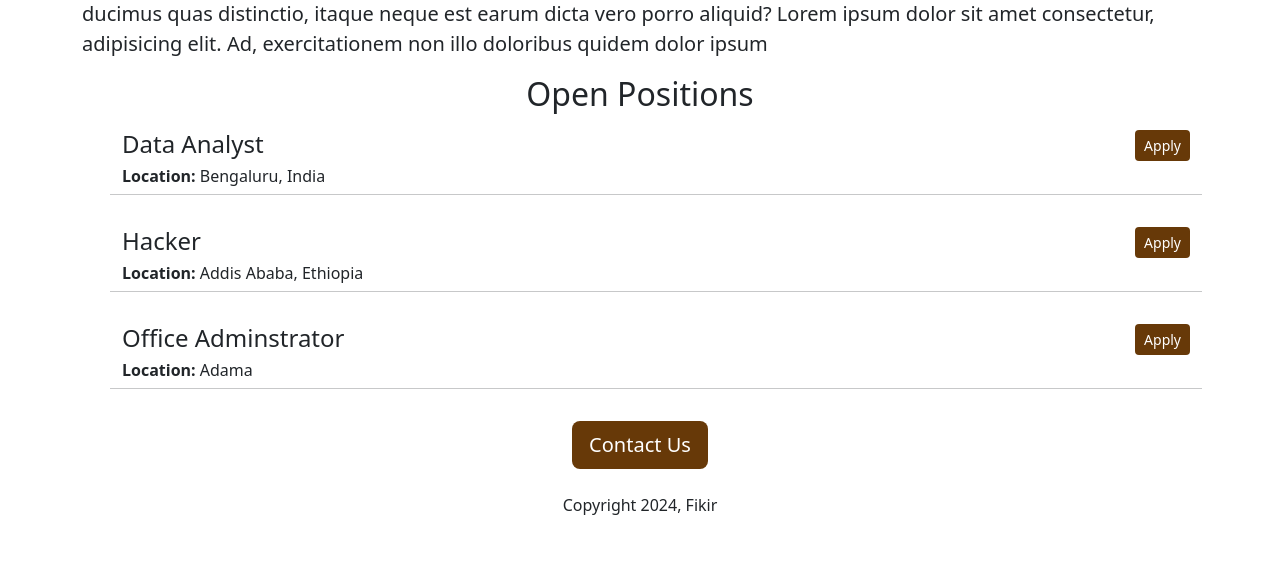
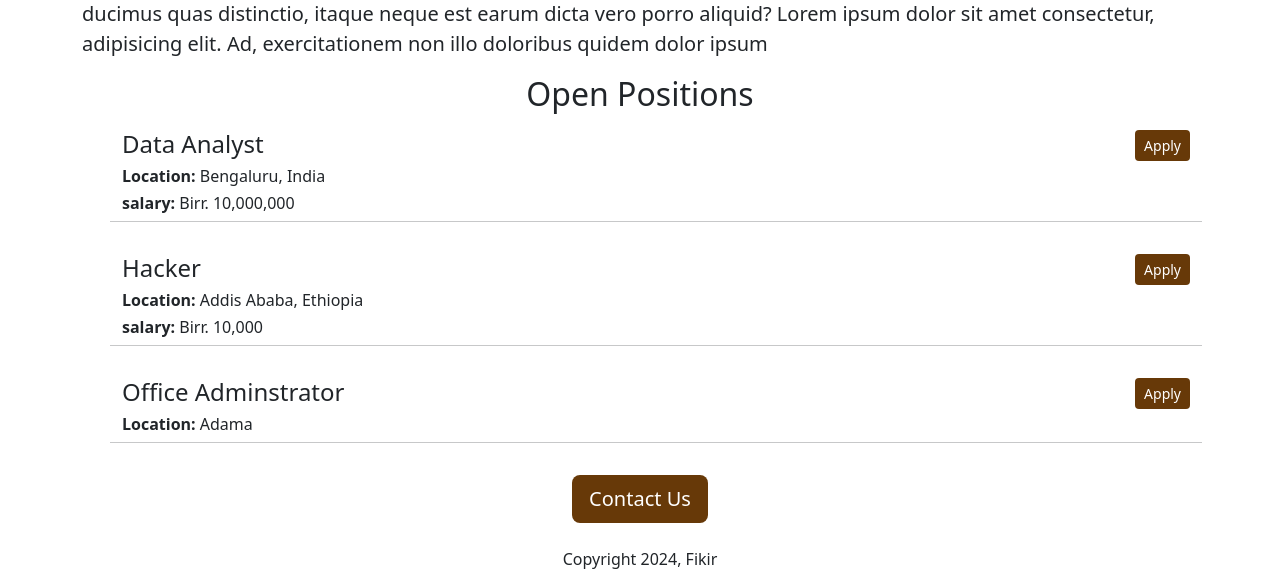
Before and after one commit to Fikir-Yared/Jovian-web-tutorial, a Flask app: page / in a window 1280 px wide. Shown: the part 621-1208 px from the top of the page. Before the commit the page ends 1136 px from the top, so only its background shows below. Run offline with Flask 3, Linux system fonts and the light colour scheme.

Commit message:
requirements for hosting

```diff
--- a/app.py
+++ b/app.py
@@ -15,7 +15,7 @@ jobs = [{
     "id": 3,
     "title": "Office Adminstrator",
     "location": "Adama",
-    "salary": "Birr. 80,600"
+
 }]
 
 
--- /dev/null
+++ b/requirements.txt
@@ -0,0 +1,2 @@
+Flask
+gunicorn
--- a/templates/home.html
+++ b/templates/home.html
@@ -35,16 +35,7 @@
 
     <p>
       {%for job in jobs%}
-      <div class="container row m-3">
-        <div class="col-9 ">
-          <h4>{{job["title"]}}</li>
-          <h6><b>Location: </b>{{job["location"]}}</h6>
-            </div>
-            <div class="col-3">
-            <button class="btn btn-brown btn-sm float-end ">Apply</button>
-            </div>
-        <hr>
-        </div>
+      {% include 'jobhtml.html'%}
       {%endfor%}
     </p>
 
--- /dev/null
+++ b/templates/jobhtml.html
@@ -0,0 +1,13 @@
+<div class="container row m-3">
+  <div class="col-9 ">
+    <h4>{{job["title"]}}</li>
+    <h6><b>Location: </b>{{job["location"]}}</h6>
+      {%if "salary" in job%}
+      <h6><b>salary: </b>{{job["salary"]}}</h6>
+      {%endif%}
+      </div>
+      <div class="col-3">
+      <button class="btn btn-brown btn-sm float-end ">Apply</button>
+      </div>
+  <hr>
+  </div>
```
